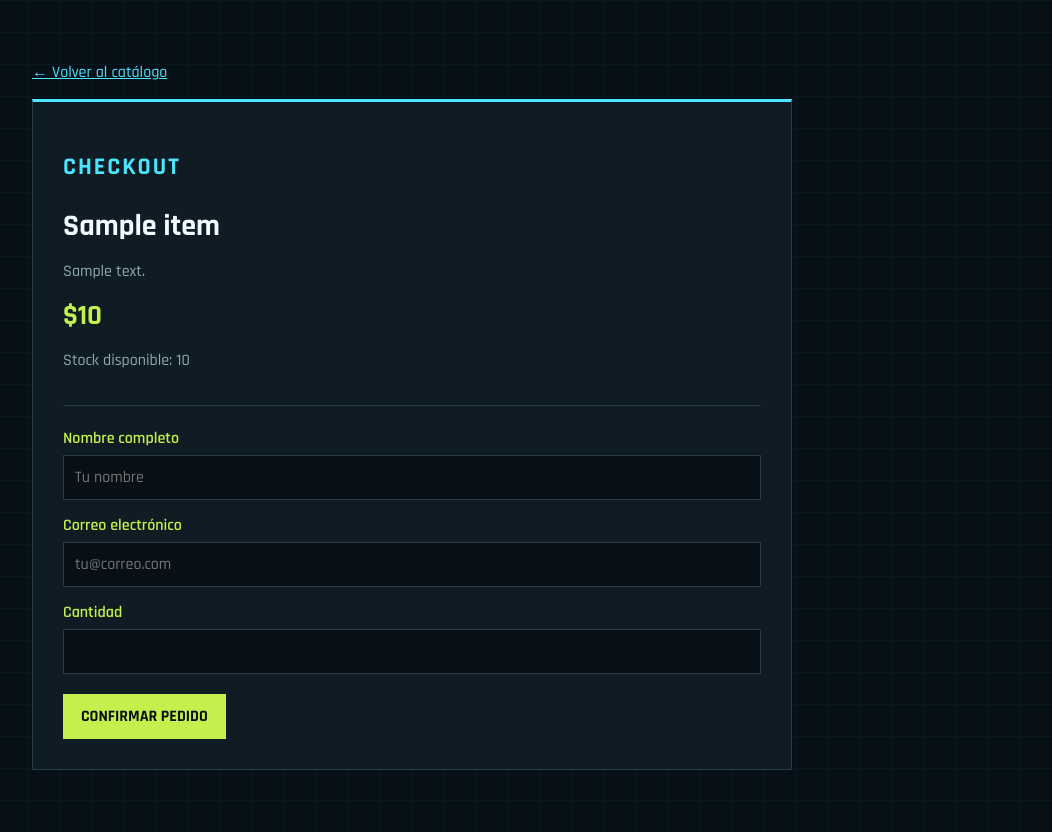
After one commit to juancito-wp/FastApi-taller2, a Django app: page /checkout/1/ in a window 1280 px wide. The commit adds this page. Shown: the whole page, without its empty margins (228-1280 px from the left). Run offline with Django 5.2, Linux system fonts and the light colour scheme; tables that the repository leaves empty hold one stand-in row (values such as "Sample post"); a database or web service that is not in the repository returns one stand-in record (values such as "Sample title"); data that the repository does not hold is empty.

Commit message:
feat: completa checkout y pedidos de Clase 5

```diff
--- a/Taller 2 FastApi/techgear_api/main.py
+++ b/Taller 2 FastApi/techgear_api/main.py
@@ -1,6 +1,6 @@
 from fastapi import FastAPI
-from database import database
-from routes import productos, pedidos
+from .database import database
+from .routes import productos, pedidos
 
 app = FastAPI(
     title="TechGear_API",
--- a/Taller 2 FastApi/techgear_api/routes/productos.py
+++ b/Taller 2 FastApi/techgear_api/routes/productos.py
@@ -2,8 +2,8 @@ from fastapi import APIRouter, HTTPException, status
 from bson import ObjectId
 from typing import List
 
-from database import productos_collection
-from schemas.producto import ProductoCreate, ProductoUpdate, ProductoResponse
+from ..database import productos_collection
+from ..schemas.producto import ProductoCreate, ProductoUpdate, ProductoResponse
 
 router = APIRouter(
     prefix="/productos",
--- a/Taller 2 FastApi/techgear_web/config/urls.py
+++ b/Taller 2 FastApi/techgear_web/config/urls.py
@@ -16,11 +16,13 @@ Including another URLconf
 """
 from django.contrib import admin
 from django.urls import path
-from tienda.views import catalogo, crear_pedido
+from tienda.views import catalogo, checkout, crear_pedido, resumen_pedidos
 
 
 urlpatterns = [
     path('admin/', admin.site.urls),
     path('', catalogo, name='catalogo'),  # Ruta principal que muestra el catálogo
+    path('checkout/<str:producto_id>/', checkout, name='checkout'),
+    path('pedidos/', resumen_pedidos, name='resumen_pedidos'),
     path('pedidos/crear/', crear_pedido, name='crear_pedido'),
 ]
--- /dev/null
+++ b/Taller 2 FastApi/techgear_web/tienda/forms.py
@@ -0,0 +1,19 @@
+from django import forms
+
+
+class PedidoForm(forms.Form):
+    nombre = forms.CharField(
+        label="Nombre completo",
+        min_length=2,
+        max_length=100,
+        widget=forms.TextInput(attrs={"placeholder": "Tu nombre", "required": True}),
+    )
+    correo = forms.EmailField(
+        label="Correo electrónico",
+        widget=forms.EmailInput(attrs={"placeholder": "tu@correo.com", "required": True}),
+    )
+    cantidad = forms.IntegerField(
+        label="Cantidad",
+        min_value=1,
+        widget=forms.NumberInput(attrs={"min": 1, "required": True}),
+    )
--- /dev/null
+++ b/Taller 2 FastApi/techgear_web/tienda/templates/checkout.html
@@ -0,0 +1,63 @@
+<!DOCTYPE html>
+<html lang="es">
+<head>
+    <meta charset="UTF-8">
+    <meta name="viewport" content="width=device-width, initial-scale=1.0">
+    <title>Checkout | TechGear</title>
+    <style>
+        @import url('https://fonts.googleapis.com/css2?family=Rajdhani:wght@500;600;700&display=swap');
+        :root { --ink: #071016; --panel: #101d25; --line: #263d47; --cyan: #4de4ff; --lime: #c4f04d; --muted: #8faab2; }
+        * { box-sizing: border-box; }
+        body { font-family: 'Rajdhani', 'Segoe UI', sans-serif; background: #071016; margin: 0; padding: 32px 20px; color: #edfaff; background-image: linear-gradient(rgba(77,228,255,.035) 1px, transparent 1px), linear-gradient(90deg, rgba(77,228,255,.035) 1px, transparent 1px); background-size: 32px 32px; }
+        main { max-width: 760px; margin: 30px auto; }
+        .panel { background: rgba(16,29,37,.96); border: 1px solid var(--line); border-top: 3px solid var(--cyan); padding: 30px; }
+        a { color: var(--cyan); }
+        h1 { color: var(--cyan); text-transform: uppercase; letter-spacing: 2px; }
+        h2 { font-size: 30px; margin-bottom: 6px; }
+        .product { border-bottom: 1px solid var(--line); margin-bottom: 22px; padding-bottom: 18px; }
+        .product p { color: var(--muted); }
+        .price { color: var(--lime); font-size: 28px; font-weight: bold; }
+        label { display: block; color: var(--lime); font-weight: 600; margin: 15px 0 6px; }
+        input { padding: 11px; width: 100%; border: 1px solid var(--line); background: #071016; color: white; font: inherit; }
+        .btn { display: inline-block; background: var(--lime); color: var(--ink); border: 0; padding: 12px 18px; cursor: pointer; font: inherit; font-weight: bold; text-transform: uppercase; margin-top: 20px; text-decoration: none; }
+        .btn:hover { background: var(--cyan); }
+        .errorlist, .error { color: #ff9b9b; background: #28181d; padding: 10px; border-left: 4px solid #ff5b68; list-style: none; }
+        .success { color: var(--lime); background: #172817; padding: 16px; border-left: 4px solid var(--lime); }
+    </style>
+</head>
+<body>
+    <main>
+        <p><a href="{% url 'catalogo' %}">← Volver al catálogo</a></p>
+        <section class="panel">
+            {% if pedido %}
+                <div class="success">
+                    <h1>Pedido realizado</h1>
+                    <p>Tu pedido fue registrado correctamente.</p>
+                    <strong>Total: ${{ pedido.total }}</strong>
+                </div>
+            {% elif producto %}
+                <h1>Checkout</h1>
+                <div class="product">
+                    <h2>{{ producto.nombre }}</h2>
+                    <p>{{ producto.descripcion }}</p>
+                    <div class="price">${{ producto.precio }}</div>
+                    <p>Stock disponible: {{ producto.stock }}</p>
+                </div>
+                {% if error %}<p class="error">{{ error }}</p>{% endif %}
+                <form method="post">
+                    {% csrf_token %}
+                    {{ form.non_field_errors }}
+                    {% for field in form %}
+                        <label for="{{ field.id_for_label }}">{{ field.label }}</label>
+                        {{ field }}
+                        {{ field.errors }}
+                    {% endfor %}
+                    <button class="btn" type="submit">Confirmar pedido</button>
+                </form>
+            {% else %}
+                <p class="error">{{ error }}</p>
+            {% endif %}
+        </section>
+    </main>
+</body>
+</html>
--- a/Taller 2 FastApi/techgear_web/tienda/views.py
+++ b/Taller 2 FastApi/techgear_web/tienda/views.py
@@ -1,7 +1,11 @@
+import os
+
 import requests
 from django.shortcuts import render, redirect
 
-API_URL = "http://127.0.0.1:8000"
+from .forms import PedidoForm
+
+API_URL = os.getenv("FASTAPI_URL", "http://127.0.0.1:8000").rstrip("/")
 
 def catalogo(request):
     productos = []
@@ -9,7 +13,7 @@ def catalogo(request):
     mensaje_exito = request.GET.get('exito')
 
     try:
-        response = requests.get(f"{API_URL}/productos/")
+        response = requests.get(f"{API_URL}/productos/", timeout=5)
         if response.status_code == 200:
             productos = response.json()
         else:
@@ -23,11 +27,79 @@ def catalogo(request):
         "mensaje_exito": mensaje_exito
     })
 
+
+def resumen_pedidos(request):
+    try:
+        response = requests.get(f"{API_URL}/pedidos/resumen", timeout=5)
+        if response.status_code == 200:
+            resumen = response.json()
+        else:
+            resumen = []
+            error = "No se pudo obtener el resumen de pedidos."
+    except requests.RequestException:
+        resumen = []
+        error = "No se pudo conectar con el microservicio de FastAPI."
+
+    return render(request, "resumen_pedidos.html", {
+        "resumen": resumen,
+        "error": locals().get("error"),
+    })
+
+
+def checkout(request, producto_id):
+    try:
+        response = requests.get(f"{API_URL}/productos/{producto_id}", timeout=5)
+    except requests.RequestException:
+        return render(request, "checkout.html", {
+            "error": "No se pudo conectar con el microservicio de FastAPI.",
+            "form": PedidoForm(),
+        }, status=503)
+
+    if response.status_code != 200:
+        return render(request, "checkout.html", {
+            "error": "El producto solicitado no está disponible.",
+            "form": PedidoForm(),
+        }, status=response.status_code)
+
+    producto = response.json()
+    form = PedidoForm(request.POST or None)
+    if request.method == "POST" and form.is_valid():
+        payload = {
+            "usuario": form.cleaned_data["nombre"],
+            "correo": form.cleaned_data["correo"],
+            "productos": [{"producto_id": producto_id, "cantidad": form.cleaned_data["cantidad"]}],
+        }
+        try:
+            pedido_response = requests.post(f"{API_URL}/pedidos/", json=payload, timeout=5)
+        except requests.RequestException:
+            form.add_error(None, "No se pudo conectar con el microservicio de FastAPI.")
+        else:
+            if pedido_response.status_code in (200, 201):
+                return render(request, "checkout.html", {
+                    "producto": producto,
+                    "form": PedidoForm(),
+                    "pedido": pedido_response.json(),
+                })
+            try:
+                detail = pedido_response.json().get("detail", "No se pudo crear el pedido.")
+            except ValueError:
+                detail = "No se pudo crear el pedido."
+            form.add_error(None, detail)
+
+    form.fields["cantidad"].widget.attrs["max"] = producto.get("stock", 0)
+    return render(request, "checkout.html", {"producto": producto, "form": form})
+
 def crear_pedido(request):
     if request.method == "POST":
-        producto_id = str(request.POST.get("producto_id")).strip()
-        email = str(request.POST.get("email_cliente")).strip()
-        cantidad = int(request.POST.get("cantidad"))
+        producto_id = request.POST.get("producto_id", "").strip()
+        email = request.POST.get("email_cliente", "").strip()
+        try:
+            cantidad = int(request.POST.get("cantidad", "0"))
+        except (TypeError, ValueError):
+            return redirect("/?error=La cantidad debe ser un número válido")
+
+        if not producto_id or not email or cantidad < 1:
+            return redirect("/?error=Completa los datos del pedido")
 
         # Extraer usuario del correo (parte antes del @) para cumplir min_length=2
         nombre_usuario = email.split('@')[0] if '@' in email else "Cliente"
@@ -47,13 +119,13 @@ def crear_pedido(request):
         }
 
         try:
-            response = requests.post(f"{API_URL}/pedidos/", json=payload)
+            response = requests.post(f"{API_URL}/pedidos/", json=payload, timeout=5)
             if response.status_code in [200, 201]:
                 return redirect('/?exito=¡Pedido realizado con éxito!')
             else:
                 print("Detalle de error FastAPI:", response.status_code, response.text)
                 return redirect(f'/?error=Error en el pedido (Código {response.status_code})')
-        except Exception as e:
-            return redirect(f'/?error=Error de conexión: {str(e)}')
+        except requests.RequestException:
+            return redirect("/?error=No se pudo conectar con el microservicio de FastAPI")
 
     return redirect('catalogo')
```
Also changed, not shown: Taller 2 FastApi/techgear_api/routes/pedidos.py (+47 -6 lines), Taller 2 FastApi/techgear_api/schemas/pedido.py (+12 -5 lines), Taller 2 FastApi/techgear_web/config/settings.py (+7 -3 lines), Taller 2 FastApi/techgear_web/tienda/templates/catalogo.html (+36 -24 lines), Taller 2 FastApi/techgear_web/tienda/templates/resumen_pedidos.html (added, +59 -0 lines), Taller 2 FastApi/techgear_web/db.sqlite3, 1 other file.
